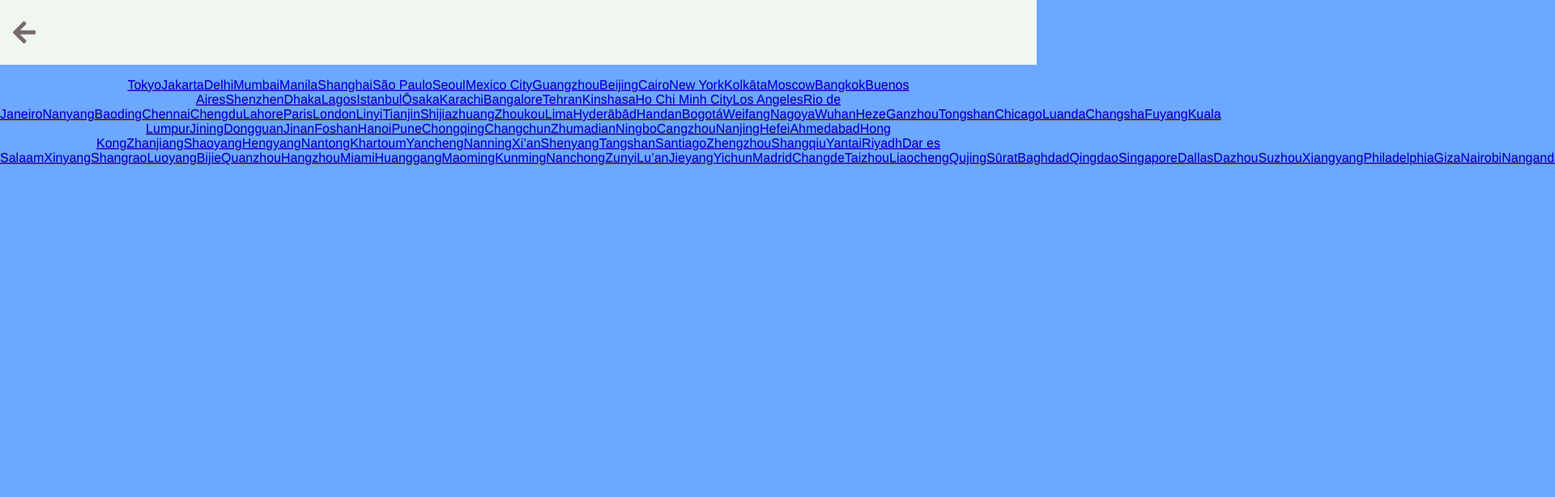
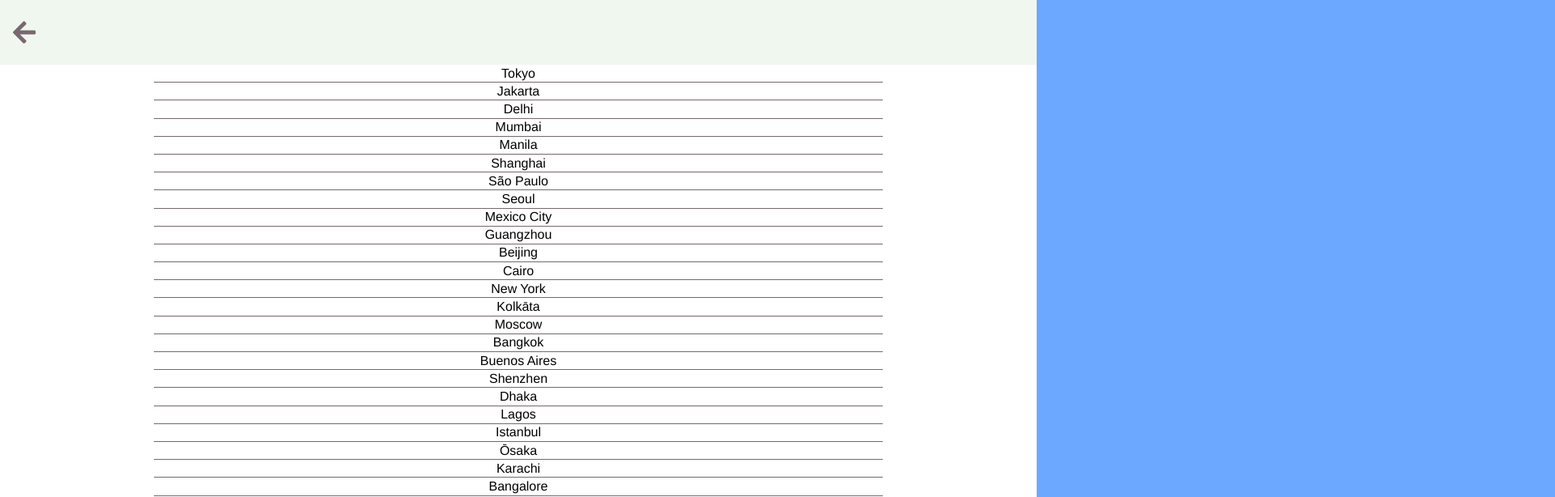
Before and after one commit to 0Xiaohei0/Weather-forecast, a Vue app: page /city in a window 1280 px wide. Shown: the top 614 px of the page at 81% size, 1920 px wide, since content can reach past the window. Built offline with nearby package versions, Linux system fonts and the light colour scheme.

Commit message:
styled city select

```diff
--- a/src/App.vue
+++ b/src/App.vue
@@ -23,23 +23,11 @@ export default {
 };
 </script>
 <style>
+@import "./variables.css";
 #app {
   font-family: Avenir, Helvetica, Arial, sans-serif;
   -webkit-font-smoothing: antialiased;
   -moz-osx-font-smoothing: grayscale;
   text-align: center;
 }
-
-#nav {
-  padding: 30px;
-}
-
-#nav a {
-  font-weight: bold;
-  color: #2c3e50;
-}
-
-#nav a.router-link-exact-active {
-  color: #42b983;
-}
 </style>
--- a/src/components/citySelect.vue
+++ b/src/components/citySelect.vue
@@ -29,8 +29,17 @@ export default {
 <style scoped>
 .cityList {
   padding: 0;
+  margin: 0;
+  display: flex;
+  flex-direction: column;
+  background: white;
+  align-items: center;
 }
 .cityItem {
-  list-style: none;
+  padding: 0.1rem;
+  width: 70%;
+  color: black;
+  text-decoration: none;
+  border-bottom: 1px solid var(--old-lavender);
 }
 </style>
--- a/src/views/main.vue
+++ b/src/views/main.vue
@@ -45,7 +45,6 @@ export default {
 };
 </script>
 <style>
-@import "../variables.css";
 main {
   font-size: 3vw;
 }
@@ -53,13 +52,12 @@ body {
   margin: 0;
   background: var(--baby-blue-eyes);
   color: var(--mint-cream);
-  text-shadow: 0 1px var(--old-lavender);
 }
 .container {
   display: flex;
   padding: 0 1rem;
 }
-@media (min-width: 790px) {
+@media (orientation: landscape) {
   main {
     display: grid;
     grid-template-columns: 40% 60%;
```
